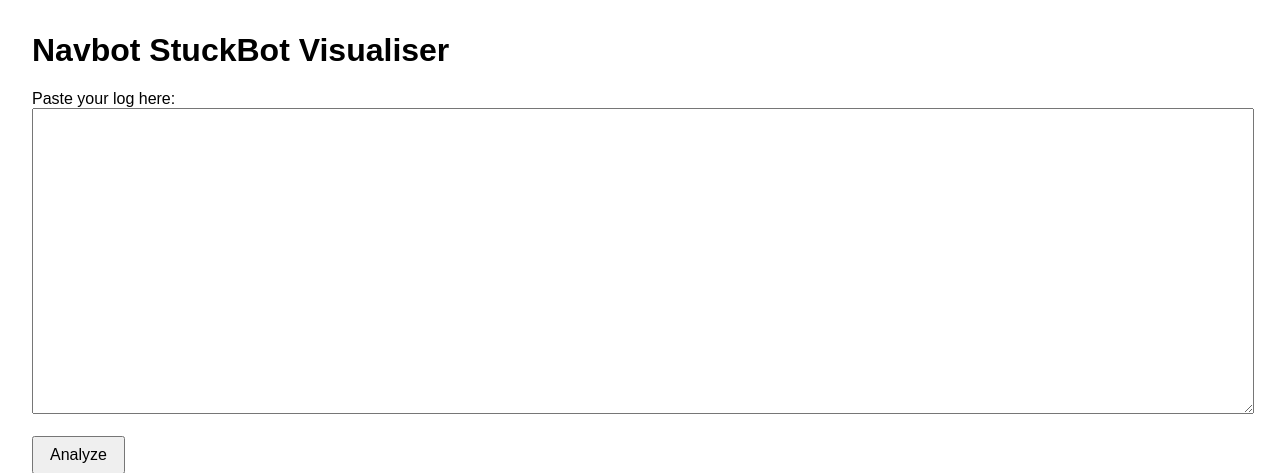
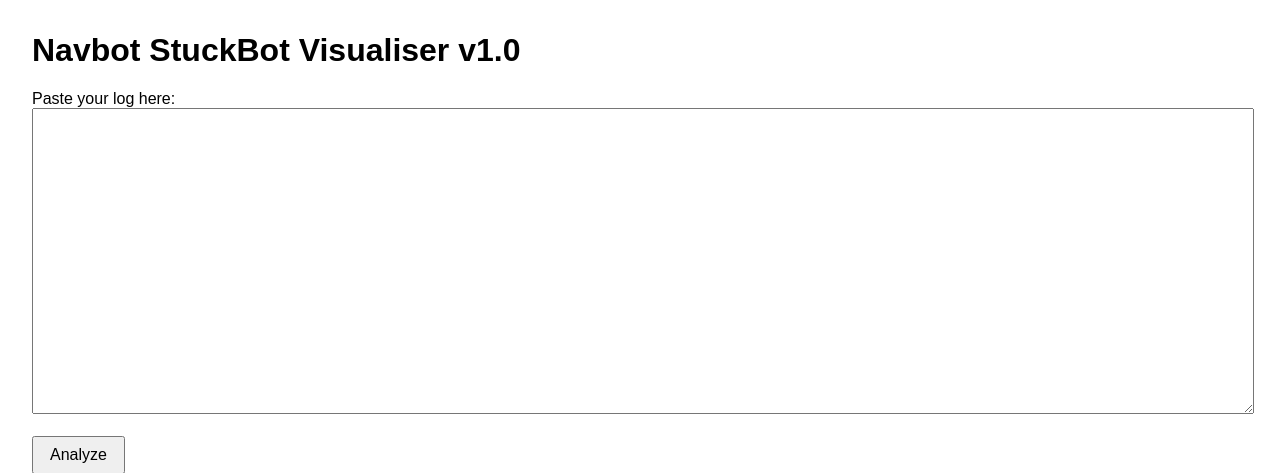
Before and after one commit to DNA-styx/Navbot-StuckBot-Visualiser, a PHP site: page / in a window 1280 px wide. Shown: the top 473 px of the page. Run offline with PHP 8.4, Linux system fonts and the light colour scheme.

Commit message:
🌈 style:Add version number

```diff
--- a/web/index.php
+++ b/web/index.php
@@ -1,4 +1,9 @@
 <?php
+/*
+ * Navbot StuckBot Visualiser v1.0
+ * Parses DoD logs into KeyValues for stuck bots and allows download.
+ */
+
 if ($_SERVER['REQUEST_METHOD'] === 'POST' && !empty($_POST['logText'])) {
     $logText = $_POST['logText'];
     $lines = explode("\n", $logText);
@@ -59,7 +64,7 @@ if ($_SERVER['REQUEST_METHOD'] === 'POST' && !empty($_POST['logText'])) {
 <html lang="en">
 <head>
     <meta charset="UTF-8">
-    <title>Navbot StuckBot Visualiser</title>
+    <title>Navbot StuckBot Visualiser v1.0</title>
     <style>
         body { font-family: Arial, sans-serif; margin: 2em; }
         textarea { width: 100%; height: 300px; }
@@ -68,7 +73,7 @@ if ($_SERVER['REQUEST_METHOD'] === 'POST' && !empty($_POST['logText'])) {
     </style>
 </head>
 <body>
-    <h1>Navbot StuckBot Visualiser</h1>
+    <h1>Navbot StuckBot Visualiser v1.0</h1>
     <form method="post">
         <label for="logText">Paste your log here:</label><br>
         <textarea id="logText" name="logText"><?php echo isset($_POST['logText']) ? htmlspecialchars($_POST['logText']) : ''; ?></textarea><br><br>
```
